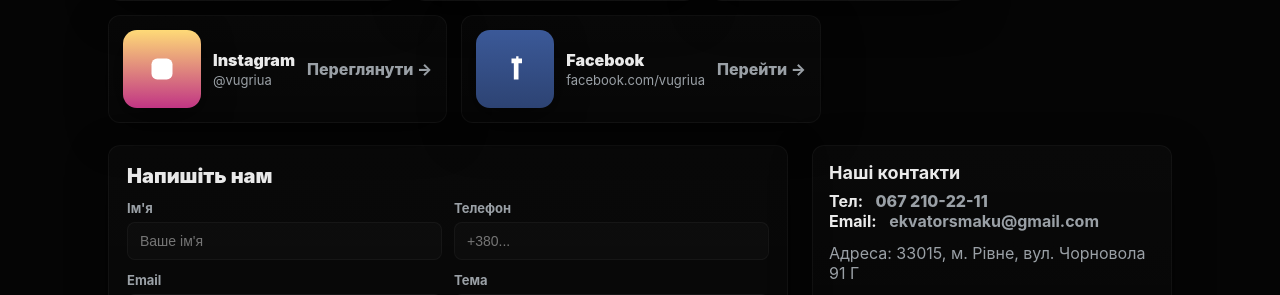
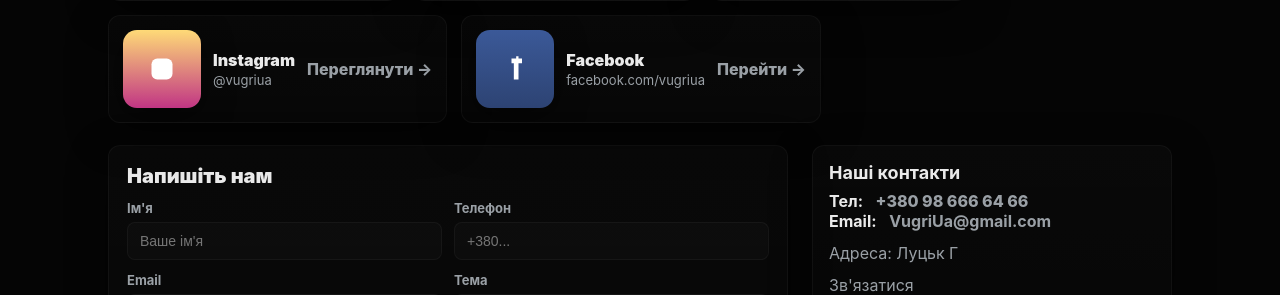
Before and after one commit to bohdan228bohdan-pixel/vugri2, a Django app: page /contact/ in a window 1280 px wide. Shown: the part 361-656 px from the top of the page. Run offline with Django 5.2, Linux system fonts and the light colour scheme.

Commit message:
Update contact information in contacts.html

```diff
--- a/templates/contacts.html
+++ b/templates/contacts.html
@@ -356,13 +356,13 @@
         <h3 id="info-title">Наші контакти</h3>
         <div style="margin-top:8px" class="info-row">
           <strong style="color:var(--fg)">Тел:</strong>
-          <a href="tel:+380672102211" style="margin-left:8px;color:var(--muted);font-weight:800">067 210-22-11</a>
+          <a href="tel:+380672102211" style="margin-left:8px;color:var(--muted);font-weight:800">+380 98 666 64 66</a>
         </div>
         <div class="info-row">
           <strong style="color:var(--fg)">Email:</strong>
-          <a href="mailto:ekvatorsmaku@gmail.com" style="margin-left:8px;color:var(--muted);font-weight:700">ekvatorsmaku@gmail.com</a>
+          <a href="mailto:ekvatorsmaku@gmail.com" style="margin-left:8px;color:var(--muted);font-weight:700">VugriUa@gmail.com</a>
         </div>
-        <div style="margin-top:12px;color:var(--muted)">Адреса: 33015, м. Рівне, вул. Чорновола 91 Г</div>
+        <div style="margin-top:12px;color:var(--muted)">Адреса: Луцьк Г</div>
 
         <div style="margin-top:12px">
           <a class="btn-primary" href="{% url 'contact' %}">Зв'язатися</a>
```
